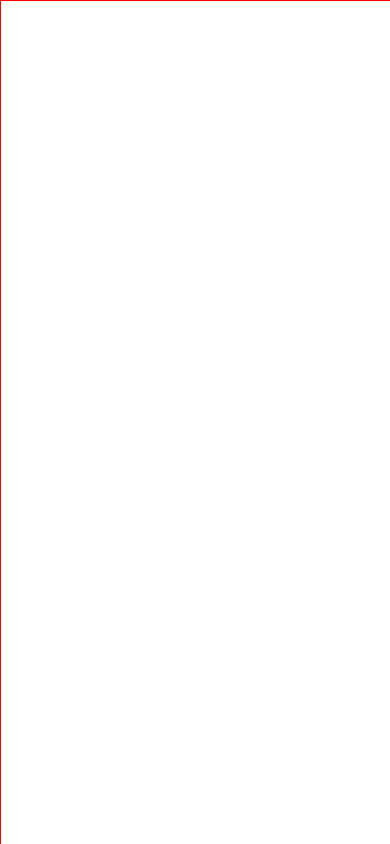
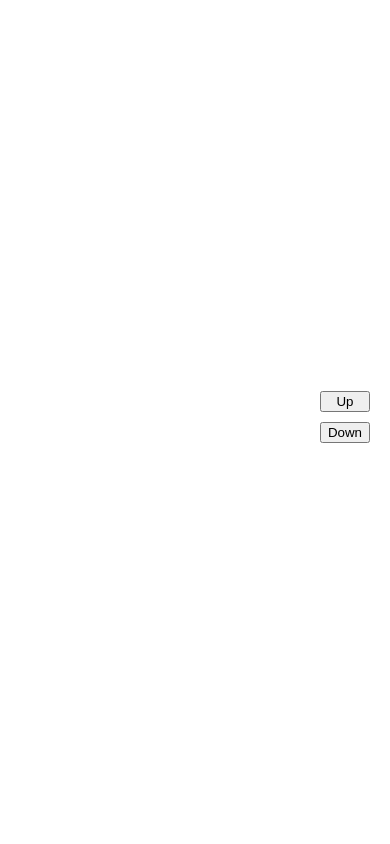
Before and after one commit to Krishna4563/assignment-hello-ar, a React (Create React App) app: page / in a window 390 px wide. Shown: the top 844 px of the page. Built offline with nearby package versions, Linux system fonts and the light colour scheme.

Commit message:
responsive update

```diff
--- a/src/components/home.css
+++ b/src/components/home.css
@@ -4,7 +4,6 @@
   align-items: center;
   height: 90vh;
   width: 100vw;
-  border: 1px solid red;
 }
 
 .video-item {
@@ -15,12 +14,12 @@
 }
 
 .video-item iframe {
-  width: 400px; /* Adjust the width of the videos */
-  height: 600px; /* Adjust the height of the videos */ /* Apply blur effect to non-active videos */
+  width: 100%;
+  height: 100%;
 }
 
 .video-item.active {
-  transform: scale(1.2); /* Increase the size of the active video */
+  transform: scale(1.2);
 }
 
 .controls {
@@ -28,6 +27,19 @@
   display: flex;
   justify-content: space-between;
   margin: 0 10rem;
+}
+
+.scroll-buttons {
+  position: fixed;
+  top: 50%;
+  transform: translateY(-50%);
+  right: 20px;
+  display: flex;
+  flex-direction: column;
+}
+
+.scroll-buttons button {
+  margin-bottom: 10px;
 }
 
 @media screen and (max-width: 500px) {
--- a/src/components/home.js
+++ b/src/components/home.js
@@ -4,11 +4,7 @@ import "./home.css";
 
 const Home = () => {
   const [currentVideoIndex, setCurrentVideoIndex] = useState(0);
-  const [playing, setPlaying] = useState(false); // State to manage play/pause
-
-  useEffect(() => {
-    setPlaying(true); // Start playing the active video when component mounts
-  }, [currentVideoIndex]); // Update playing state when current video index changes
+  const [playing, setPlaying] = useState(true); // Auto play the active video
 
   useEffect(() => {
     const handleKeyDown = (e) => {
@@ -29,8 +25,21 @@ const Home = () => {
     };
   }, [currentVideoIndex]);
 
+  useEffect(() => {
+    const videoItem = document.getElementById(
+      `video-item-${currentVideoIndex}`
+    );
+    if (videoItem) {
+      videoItem.scrollIntoView({ behavior: "smooth", block: "center" });
+    }
+  }, [currentVideoIndex]);
+
   const handleVideoClick = () => {
-    setPlaying(!playing); // Toggle playing state
+    setPlaying(!playing); // Toggle play/pause
+  };
+
+  const scrollToVideo = (index) => {
+    setCurrentVideoIndex(index);
   };
 
   return (
@@ -39,6 +48,7 @@ const Home = () => {
         {videoUrls.map((url, index) => (
           <div
             key={index}
+            id={`video-item-${index}`}
             className={`video-item ${
               index === currentVideoIndex ? "active" : ""
             }`}
@@ -46,12 +56,12 @@ const Home = () => {
           >
             <ReactPlayer
               url={url}
-              playing={index === currentVideoIndex && playing} // Set playing based on index and playing state
+              playing={index === currentVideoIndex && playing}
               controls={false}
               loop
               width="100%"
               height="100%"
-              onClick={handleVideoClick} // Add onClick handler to toggle play/pause
+              onClick={handleVideoClick}
             />
           </div>
         ))}
@@ -59,16 +69,33 @@ const Home = () => {
 
       <div className="controls">
         <button
-          onClick={() => setCurrentVideoIndex((prevIndex) => prevIndex - 1)}
-          disabled={currentVideoIndex === 0}
+          onClick={() =>
+            setCurrentVideoIndex(
+              currentVideoIndex === 0
+                ? videoUrls.length - 1
+                : currentVideoIndex - 1
+            )
+          }
         >
           Previous
         </button>
         <button
-          onClick={() => setCurrentVideoIndex((prevIndex) => prevIndex + 1)}
-          disabled={currentVideoIndex === videoUrls.length - 1}
+          onClick={() =>
+            setCurrentVideoIndex(
+              currentVideoIndex === videoUrls.length - 1
+                ? 0
+                : currentVideoIndex + 1
+            )
+          }
         >
           Next
+        </button>
+      </div>
+
+      <div className="scroll-buttons">
+        <button onClick={() => scrollToVideo(0)}>Up</button>
+        <button onClick={() => scrollToVideo(videoUrls.length - 1)}>
+          Down
         </button>
       </div>
     </section>
```
